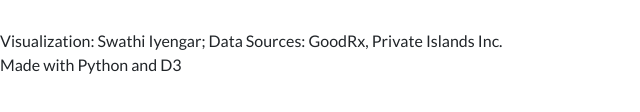
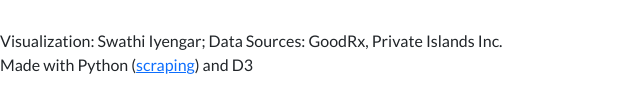
Before and after one commit to swatiyengar/medsLuxury, a website: page index.html in a window 1280 px wide. Shown: the part 280-392 px from the top of the page, without its empty margins (0-640 px from the left). Drawn offline with nearby package versions, Linux system fonts and the light colour scheme; no server answers.

Commit message:
Update index.html

```diff
--- a/index.html
+++ b/index.html
@@ -111,7 +111,7 @@
         </div>
     </div>
     <div class="col-sm">
-        <p>Visualization: Swathi Iyengar; Data Sources: GoodRx, Private Islands Inc. <br> Made with Python and D3
+        <p>Visualization: Swathi Iyengar; Data Sources: GoodRx, Private Islands Inc. <br> Made with Python (<a href="https://github.com/swatiyengar/privateIslandScraper">scraping</a>) and D3
         </p>
     </div>
     <script src="https://d3js.org/d3.v7.min.js"></script>
```
